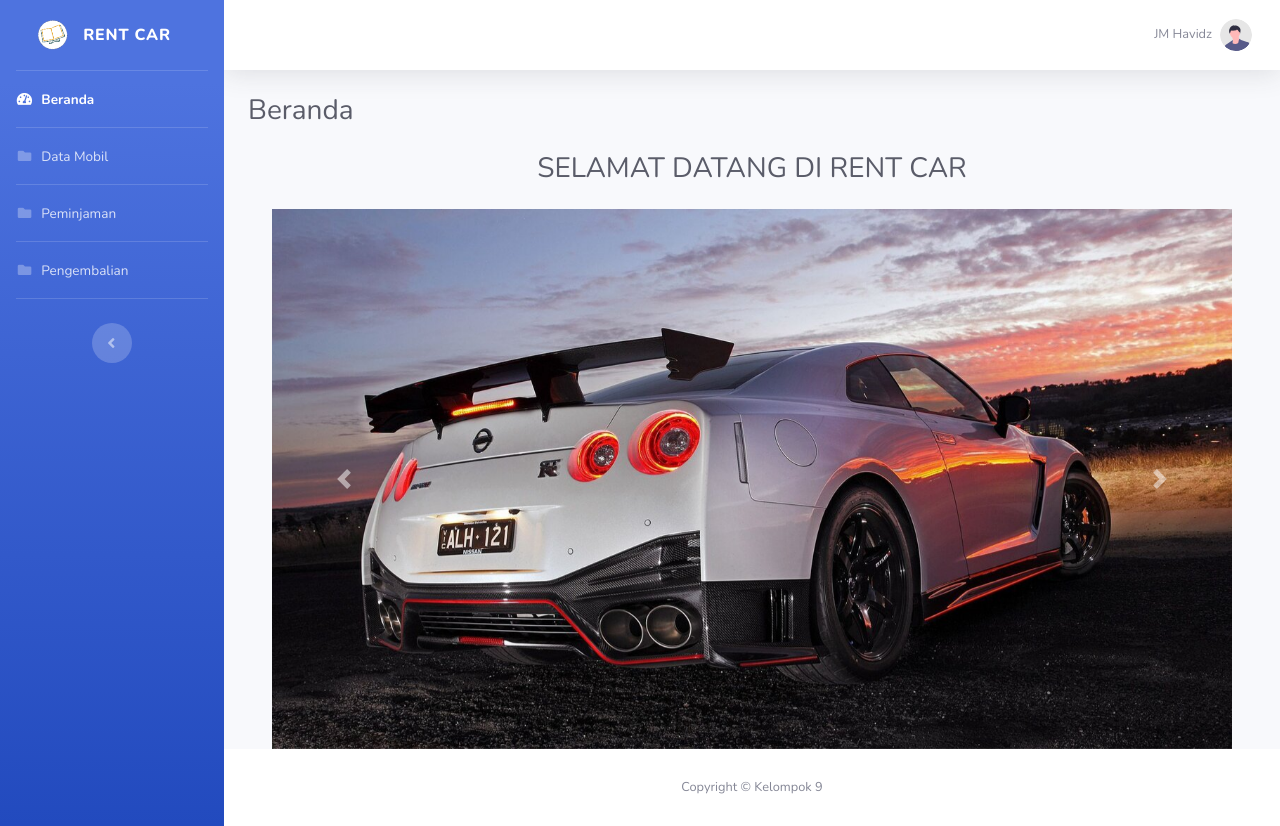
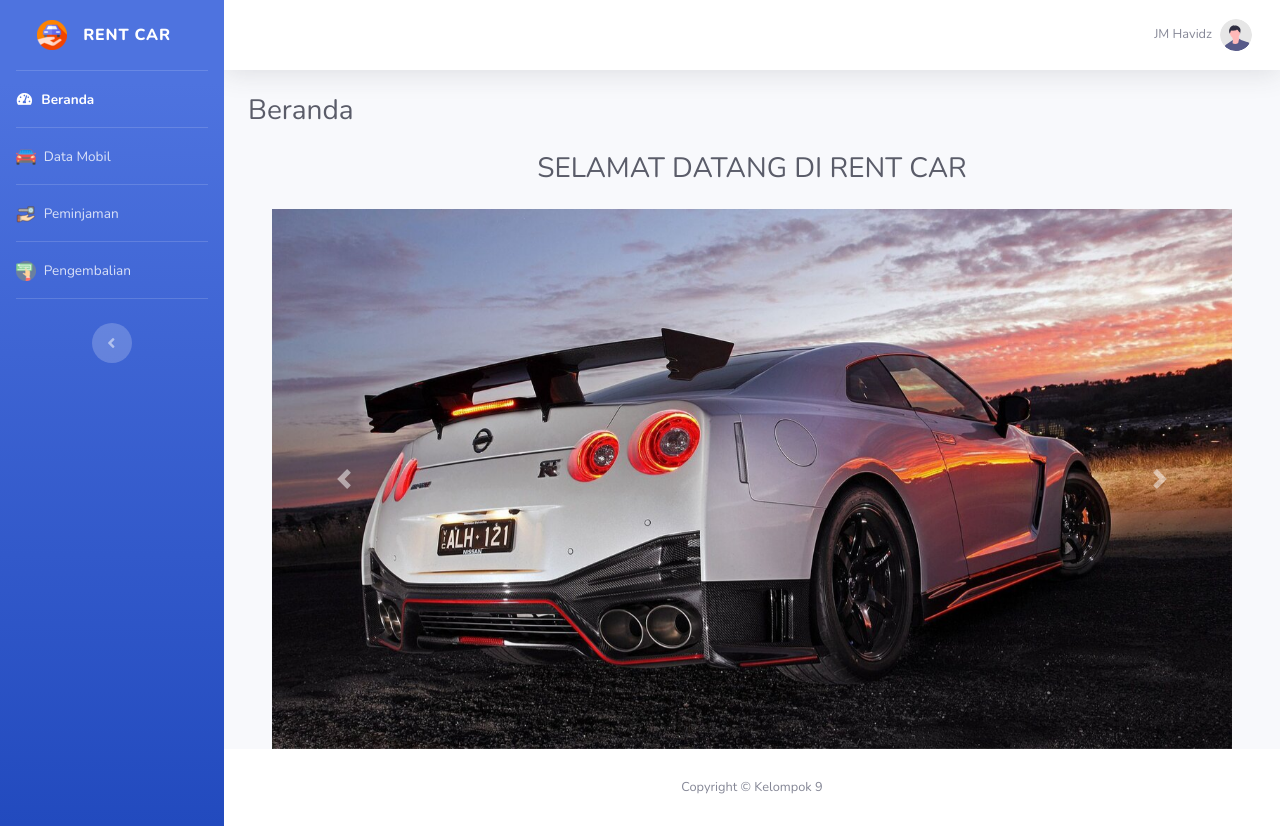
Before and after one commit to yudhakrisnawan/rentalmobil, a PHP site: page /beranda.php in a window 1280 px wide. Run offline with PHP 8.4, Linux system fonts and the light colour scheme; a user stored in the database is signed in; data comes from the database, SQL or seed files in the repository.

Commit message:
Place icon into sidebar

```diff
--- a/beranda.php
+++ b/beranda.php
@@ -40,8 +40,8 @@
             if($r['id_level'] == 1){
         ?>
             <a class="sidebar-brand d-flex align-items-center justify-content-center" href="beranda.php">
-                <div class="sidebar-brand-icon rotate-n-15">
-                    <img src="img/dashboard.png" width="30px" height="30px">
+                <div class="sidebar-brand-icon">
+                    <img src="img/icon.png" width="30px" height="30px">
                 </div>
                 <div class="sidebar-brand-text mx-3">Rent Car</div>
             </a>
@@ -55,22 +55,22 @@
             <hr class="sidebar-divider my-0">
             <li class="nav-item">
                 <a class="nav-link" href="data_mobil.php">
-                    <i class="fas fa-fw fa-folder"></i>
-                    <span>Data Mobil</span>
+                <img alt="Image placeholder" src="img/mobil.png">
+                    <span>&nbsp;Data Mobil</span>
                 </a>
             </li>
             <hr class="sidebar-divider my-0">
             <li class="nav-item">
                 <a class="nav-link" href="peminjaman.php">
-                    <i class="fas fa-fw fa-folder"></i>
-                    <span>Peminjaman</span>
+                <img alt="Image placeholder" src="img/pinjam.png">
+                    <span>&nbsp;Peminjaman</span>
                 </a>
             </li>
             <hr class="sidebar-divider my-0">
             <li class="nav-item">
                 <a class="nav-link" href="pengembalian.php">
-                    <i class="fas fa-fw fa-folder"></i>
-                    <span>Pengembalian</span>
+                <img alt="Image placeholder" src="img/kembali.png">
+                    <span>&nbsp;Pengembalian</span>
                 </a>
             </li>
             <hr class="sidebar-divider my-0">
```
Also changed, not shown: img/icon.png (added), img/kembali.png (added), img/mobil.png (added), img/pinjam.png (added).
